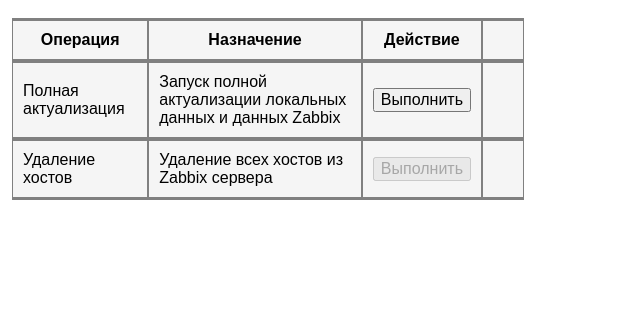
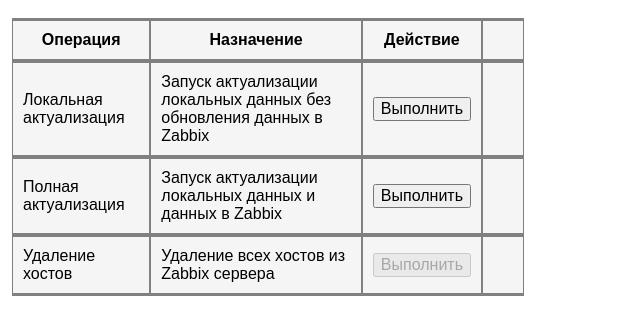
Before and after one commit to DorofD/zabbix_actualization_service, a Flask app: page /mgmt_operations in a window 1280 px wide. Shown: the part 112-447 px from the top of the page, without its empty margins (0-640 px from the left). Run offline with Flask 2, Linux system fonts and the light colour scheme; a user stored in the database is signed in.

Commit message:
упралвение локальным обновлением

```diff
--- a/app.py
+++ b/app.py
@@ -1,7 +1,7 @@
 from flask import Flask, render_template, send_file, url_for, request, flash, session, redirect
 from flask_scheduler import Scheduler
 from flask_login import LoginManager, login_user, login_required, current_user, logout_user
-from services.main_operations import execute_main_operations
+from services.main_operations import execute_main_operations, update_local_data
 from services.ws_entities.host_parameters import set_templates_to_types, set_templates_to_hosts, get_relations_xlsx, get_hosts_xlsx, get_events_from_log
 from services.users import *
 from services.ws_entities.shops import update_excel_path
@@ -54,6 +54,14 @@ def mgmt_operations():
             except Exception as exc:
                 flash(
                     f'Операция «Полная актуализация» не выполнена: {str(exc)}', category='error')
+        if request.form['operation'] == 'update_local_data':
+            try:
+                if update_local_data():
+                    flash(
+                        f'Операция «Обновление локальных данных» успешно выполнена', category='success')
+            except Exception as exc:
+                flash(
+                    f'Операция «Обновление локальных данных» не выполнена: {str(exc)}', category='error')
         if request.form['operation'] == 'delete_zabbix_hosts':
             try:
                 key = get_zabbix_auth_key()
--- a/templates/mgmt_operations.html
+++ b/templates/mgmt_operations.html
@@ -9,6 +9,7 @@
   <script type="text/javascript">
     flag1 = 1;
     flag2 = 1;
+    flag3 = 1;
     function show_spinner1() {
       document.getElementById("spinner1").style.visibility = "visible";
       flag1 = 0;
@@ -16,6 +17,10 @@
     function show_spinner2() {
       document.getElementById("spinner2").style.visibility = "visible";
       flag2 = 0;
+    }
+    function show_spinner3() {
+      document.getElementById("spinner3").style.visibility = "visible";
+      flag3 = 0;
     }
   </script>
   {% for cat, msg in get_flashed_messages(True) %}
@@ -42,15 +47,16 @@
     enctype="multipart/form-data"
   >
     <tr>
-      <td>Полная актуализация</td>
-      <td>Запуск полной актуализации локальных данных и данных Zabbix</td>
+      <td>Локальная актуализация</td>
+      <td>
+        Запуск актуализации локальных данных без обновления данных в Zabbix
+      </td>
       <td>
         <input
           type="submit"
           name="submit"
           value="Выполнить"
           onclick="show_spinner1();"
-          id="input1"
         />
       </td>
       <td>
@@ -58,6 +64,34 @@
         <script>
           if (flag1) {
             document.getElementById("spinner1").style.visibility = "hidden";
+          }
+        </script>
+      </td>
+      <input type="hidden" name="operation" value="update_local_data" />
+    </tr>
+  </form>
+  <form
+    action="{{url_for('mgmt_operations')}}"
+    method="POST"
+    enctype="multipart/form-data"
+  >
+    <tr>
+      <td>Полная актуализация</td>
+      <td>Запуск актуализации локальных данных и данных в Zabbix</td>
+      <td>
+        <input
+          type="submit"
+          name="submit"
+          value="Выполнить"
+          onclick="show_spinner2();"
+          id="input2"
+        />
+      </td>
+      <td>
+        <span class="loader" id="spinner2"></span>
+        <script>
+          if (flag2) {
+            document.getElementById("spinner2").style.visibility = "hidden";
           }
         </script>
       </td>
@@ -78,15 +112,14 @@
           name="submit"
           value="Выполнить"
           disabled="yes"
-          onclick="show_spinner2();"
-          id="input1"
+          onclick="show_spinner3();"
         />
       </td>
       <td>
-        <span class="loader" id="spinner2"></span>
+        <span class="loader" id="spinner3"></span>
         <script>
-          if (flag2) {
-            document.getElementById("spinner2").style.visibility = "hidden";
+          if (flag3) {
+            document.getElementById("spinner3").style.visibility = "hidden";
           }
         </script>
       </td>
```
